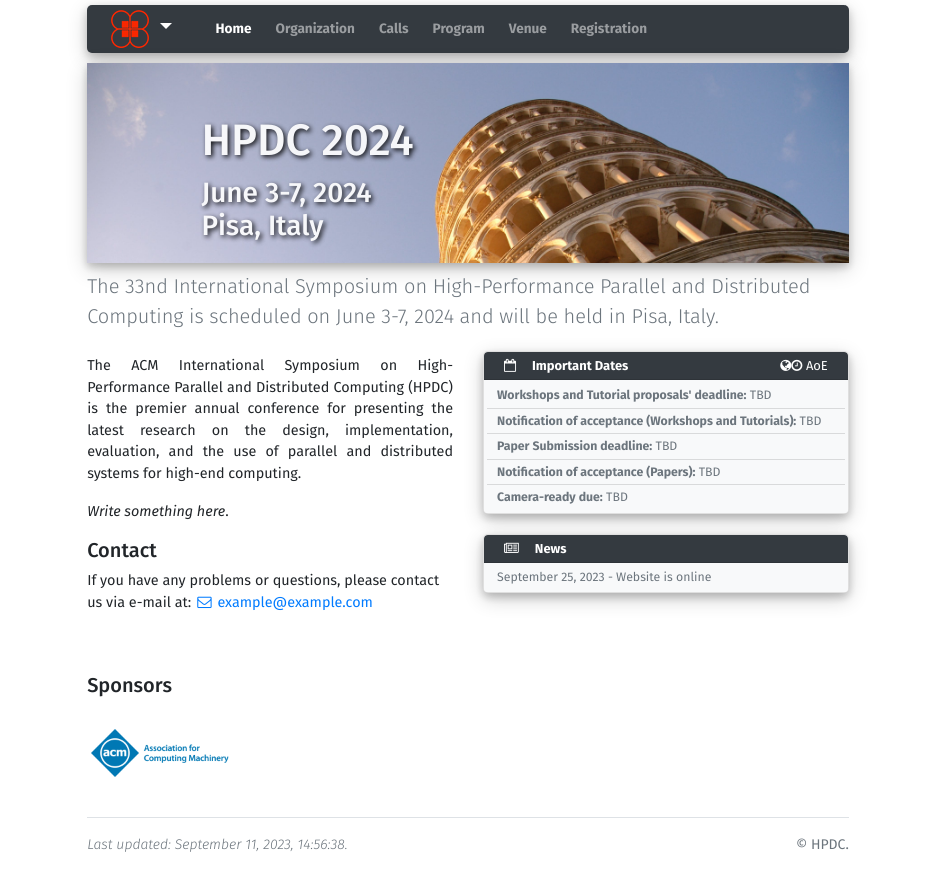
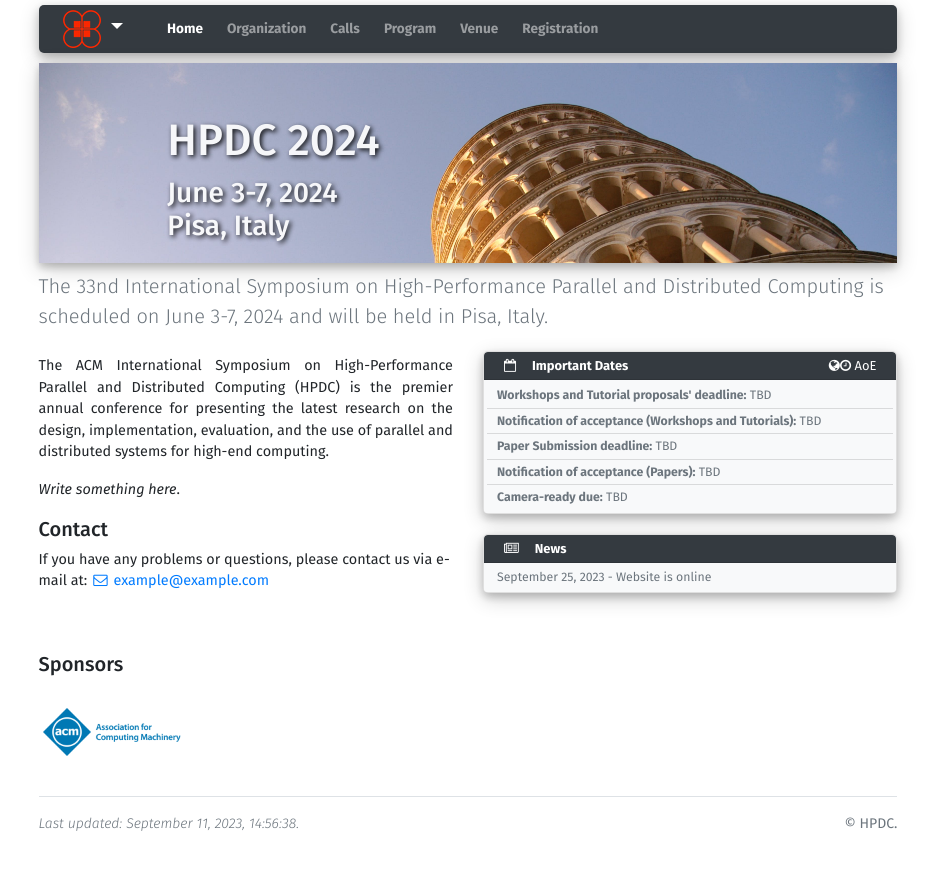
Before and after one commit to jacopo-massa/hpdc24-site, a Jekyll site: the page built from index.md, in a window 1280 px wide. Shown: the top 891 px of the page, without its empty margins (172-1107 px from the left). Built offline with Jekyll 4.4.1, drawn with Linux system fonts in a browser that asks for light colours.

Commit message:
update container to container-fluid

```diff
--- a/_layouts/default.html
+++ b/_layouts/default.html
@@ -5,7 +5,7 @@
 
 <body>
 
-    <div class="container">
+    <div class="container-fluid">
         <div class="col-xs-12 col-sm-12 col-md-12 col-lg-10 offset-xl-1 col-xl-10 offset-xl-1">
             {% include header.html %}
             {{ content }}
--- a/assets/main.css
+++ b/assets/main.css
@@ -2,7 +2,7 @@ body {
     font-family: "Fira Sans", Arial, sans-serif !important;
 }
 
-.container {
+.container-fluid {
     padding: 0;
 }
 
```
